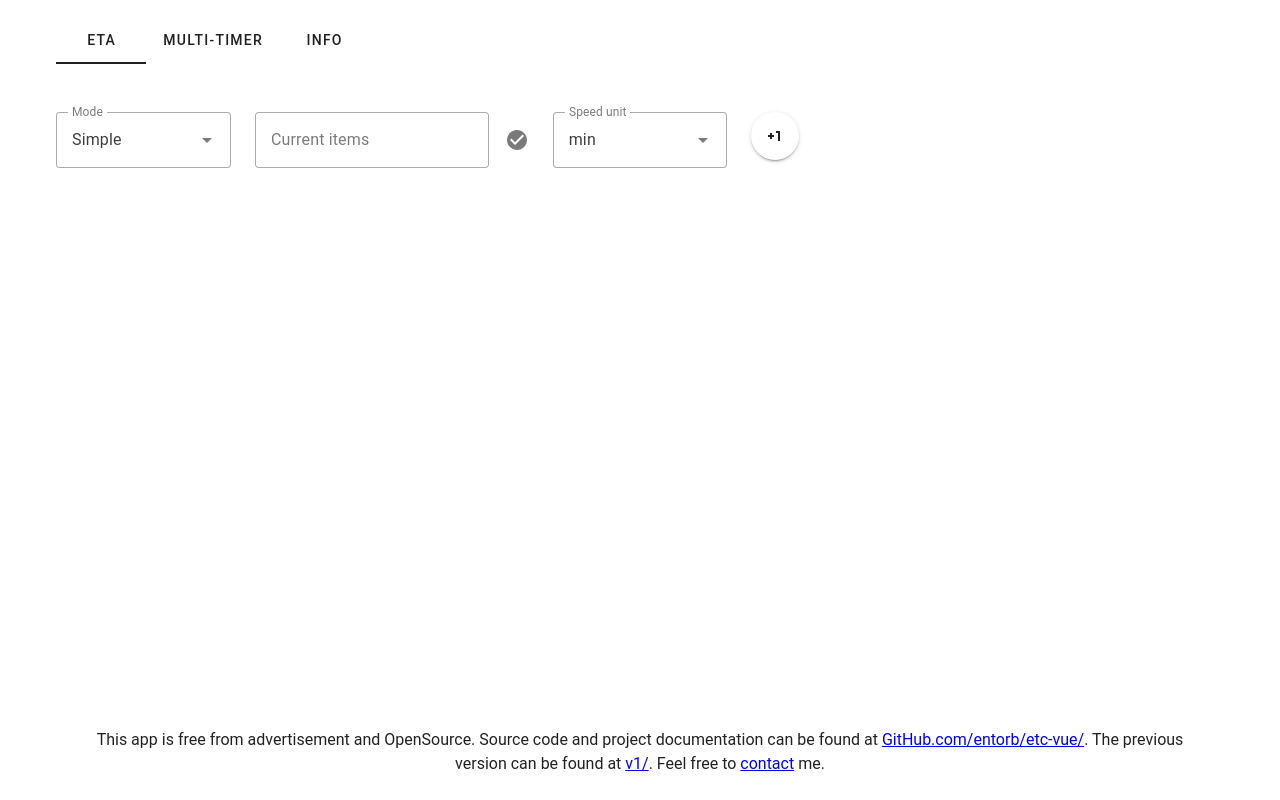
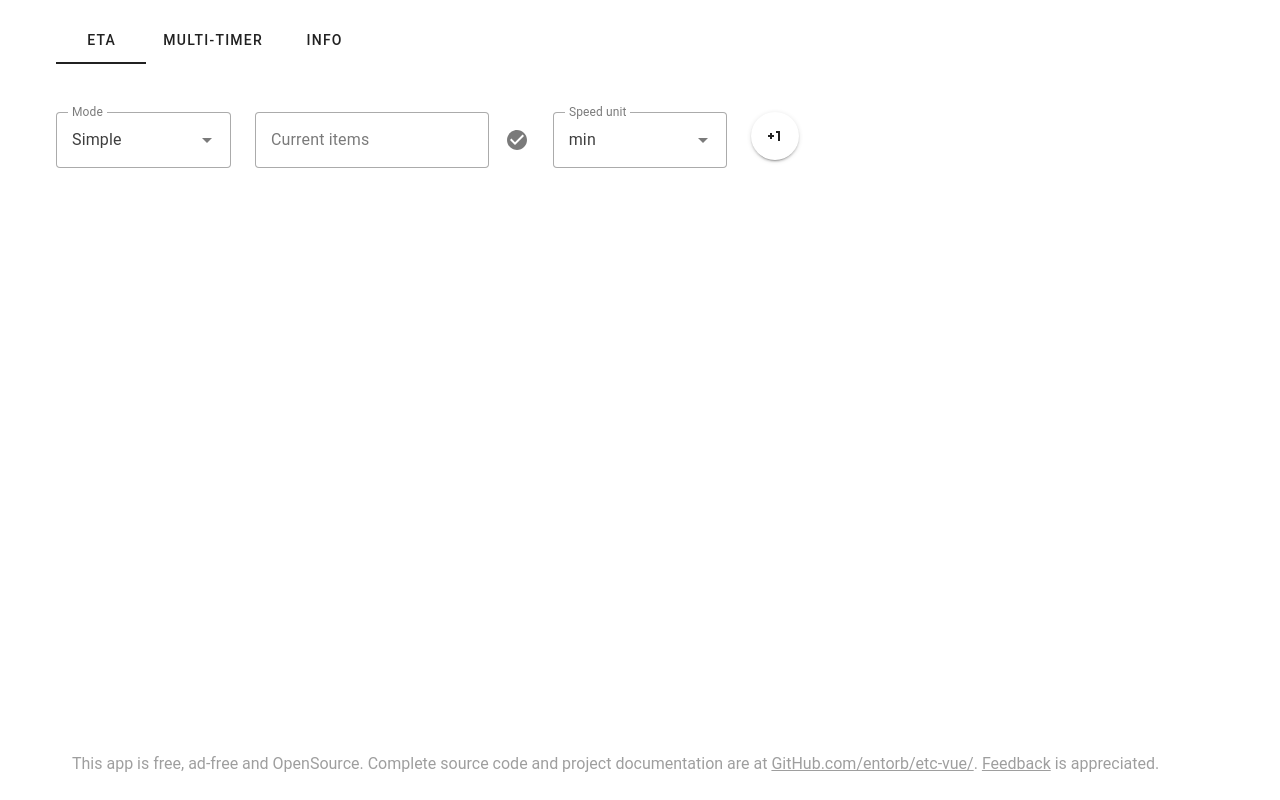
Before and after one commit to entorb/eta-vue, a Vue app: page / in a window 1280 px wide. Built offline with nearby package versions, Linux system fonts and the light colour scheme.

Commit message:
Usage Stats

```diff
--- a/src/components/FooterText.vue
+++ b/src/components/FooterText.vue
@@ -1,9 +1,70 @@
 <template>
   <div class="text-center">
-    This app is free from advertisement and OpenSource. Source code and project documentation can be
-    found at
-    <a href="https://github.com/entorb/eta-vue/" target="_blank">GitHub.com/entorb/etc-vue/</a>. The
-    previous version can be found at <a href="v1/">v1/</a>. Feel free to
-    <a href="https://entorb.net/contact.php?origin=eta" target="_blank">contact</a> me.
+    <p
+      v-if="tab2origin(route.path) == 'eta' || tab2origin(route.path) == 'eta-mt'"
+      class="text-disabled"
+    >
+      {{ statsData.accesscounts7 }} {{ tab2origin(route.path) === 'eta' ? 'etas' : 'timers' }} in
+      the last 7 days, {{ statsData.accesscounts }} in total since {{ statsData.firstaccess }}.
+    </p>
+    <p class="text-disabled">
+      This app is free, ad-free and OpenSource. Complete source code and project documentation are
+      at
+      <a class="text-disabled" href="https://github.com/entorb/eta-vue/" target="_blank"
+        >GitHub.com/entorb/etc-vue/</a
+      >.
+      <a class="text-disabled" href="https://entorb.net/contact.php?origin=eta" target="_blank"
+        >Feedback</a
+      >
+      is appreciated.
+    </p>
   </div>
 </template>
+
+<script setup lang="ts">
+import { ref, onMounted, watch } from 'vue'
+import { useRoute } from 'vue-router'
+import { statsDataRead } from '../helper'
+import type { StatsDataType } from '../types'
+
+// Get the current route
+const route = useRoute()
+
+onMounted(() => {
+  updateStats()
+})
+
+watch(route, () => {
+  updateStats()
+})
+
+const statsData = ref<StatsDataType>({
+  accesscounts: 0,
+  accesscounts7: 0,
+  firstaccess: '2000-01-01'
+})
+
+async function updateStats() {
+  const origin = tab2origin(route.path)
+  if (origin != '') {
+    try {
+      const ret = await statsDataRead(origin)
+      if (ret != undefined) {
+        statsData.value = ret
+      }
+    } catch (error) {
+      console.error('Error fetching data:', error)
+    }
+  }
+}
+
+function tab2origin(tab: string): string {
+  let origin = ''
+  if (tab == '/eta/' || tab == '/eta/eta') {
+    origin = 'eta'
+  } else if (tab == '/eta/multitimer') {
+    origin = 'eta-mt'
+  }
+  return origin
+}
+</script>
--- a/src/components/MainEta.vue
+++ b/src/components/MainEta.vue
@@ -29,7 +29,7 @@ import StatsTable from './StatsTable.vue'
 import ActionsBlock from './ActionsBlock.vue'
 import type { UnitType, DataRowType, DataRowRedType } from '../types'
 
-import { helperCalcSpeedFromPreviousRow } from '../helper'
+import { helperCalcSpeedFromPreviousRow, statsDataWrite } from '../helper'
 
 // target:
 // undefined -> simple mode, no ETA
@@ -71,6 +71,10 @@ function addRow(row: DataRowRedType) {
   data.value.push({ date, items, speed })
   decideIfToShowDays()
   updateLocalStorageData()
+  // update usage stats stats only if there are at least 3 rows
+  if (data.value.length == 3) {
+    statsDataWrite('eta')
+  }
 }
 
 function decideIfToShowDays() {
--- a/src/components/MainMultiTimer.vue
+++ b/src/components/MainMultiTimer.vue
@@ -97,10 +97,11 @@
 <script setup lang="ts">
 import { ref, onMounted } from 'vue'
 import {
+  helperClearName,
+  helperDateToString,
   helperSecondsToString,
-  helperDateToString,
   playSoundTimerDone,
-  helperClearName
+  statsDataWrite
 } from '../helper'
 
 const inputName = ref('')
@@ -167,6 +168,7 @@ function add(name: string, time: number, unit: string) {
   })
 
   updateLocalStorageData()
+  statsDataWrite('eta-mt')
   startTimer()
 }
 
--- a/src/helper.ts
+++ b/src/helper.ts
@@ -1,4 +1,5 @@
 import type { DataRowRedType } from './types'
+import type { StatsDataType } from './types'
 
 export const helperDateToString = (datetime: Date, showDays: boolean = false): string => {
   const options: Intl.DateTimeFormatOptions = {
@@ -76,3 +77,32 @@ export const helperClearName = (name: string): string => {
     .replace(/[:"'{}[\]()]+/g, '')
     .trim()
 }
+
+export const statsDataRead = async (origin: string): Promise<StatsDataType | undefined> => {
+  try {
+    const url = 'https://entorb.net/web-stats-json.php?origin=' + origin + '&action=read'
+    const response = await fetch(url)
+    if (response.ok) {
+      const respData = await response.json()
+      return respData
+    } else {
+      console.error('Failed to fetch stats data')
+      return
+    }
+  } catch (error) {
+    console.error('Error:', error)
+    return
+  }
+}
+
+export const statsDataWrite = async (origin: string) => {
+  try {
+    const url = 'https://entorb.net/web-stats-json.php?origin=' + origin + '&action=write'
+    const response = await fetch(url)
+    if (!response.ok) {
+      console.error('Failed to update stats data')
+    }
+  } catch (error) {
+    console.error('Error:', error)
+  }
+}
--- a/src/types.ts
+++ b/src/types.ts
@@ -10,3 +10,9 @@ export interface DataRowRedType {
   date: Date
   items: number
 }
+
+export interface StatsDataType {
+  accesscounts: number
+  accesscounts7: number
+  firstaccess: string // 2023-11-03
+}
```
Also changed, not shown: 1 other file (tests, documents, lock files or other folders).
